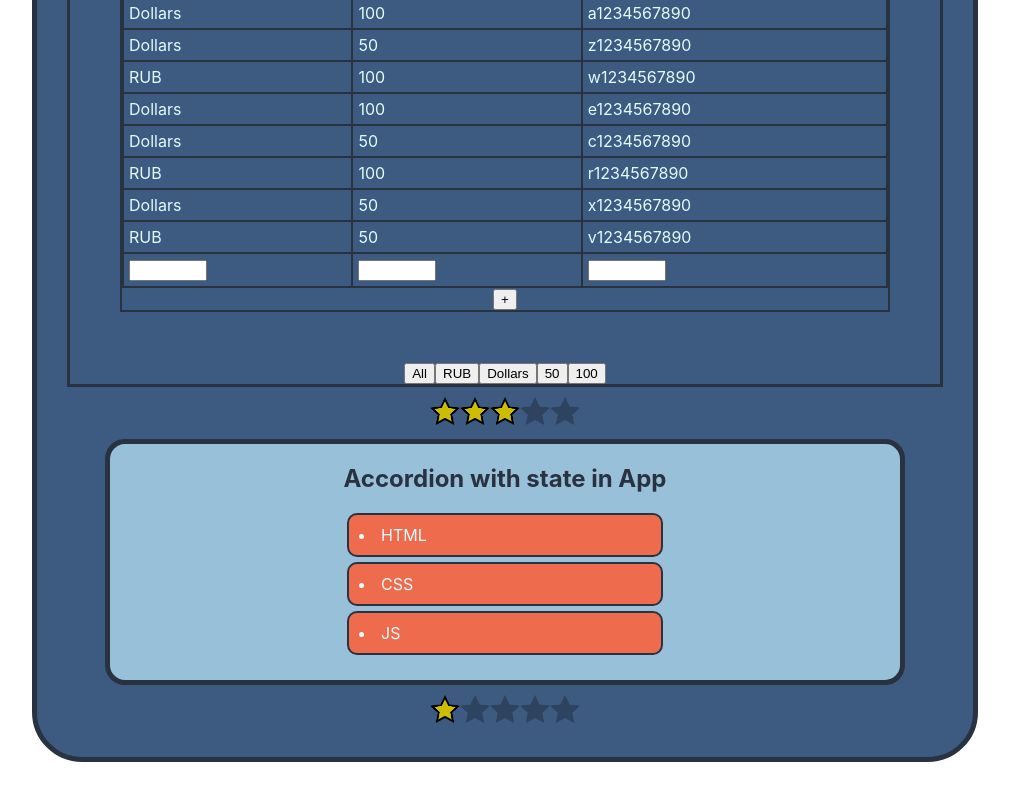
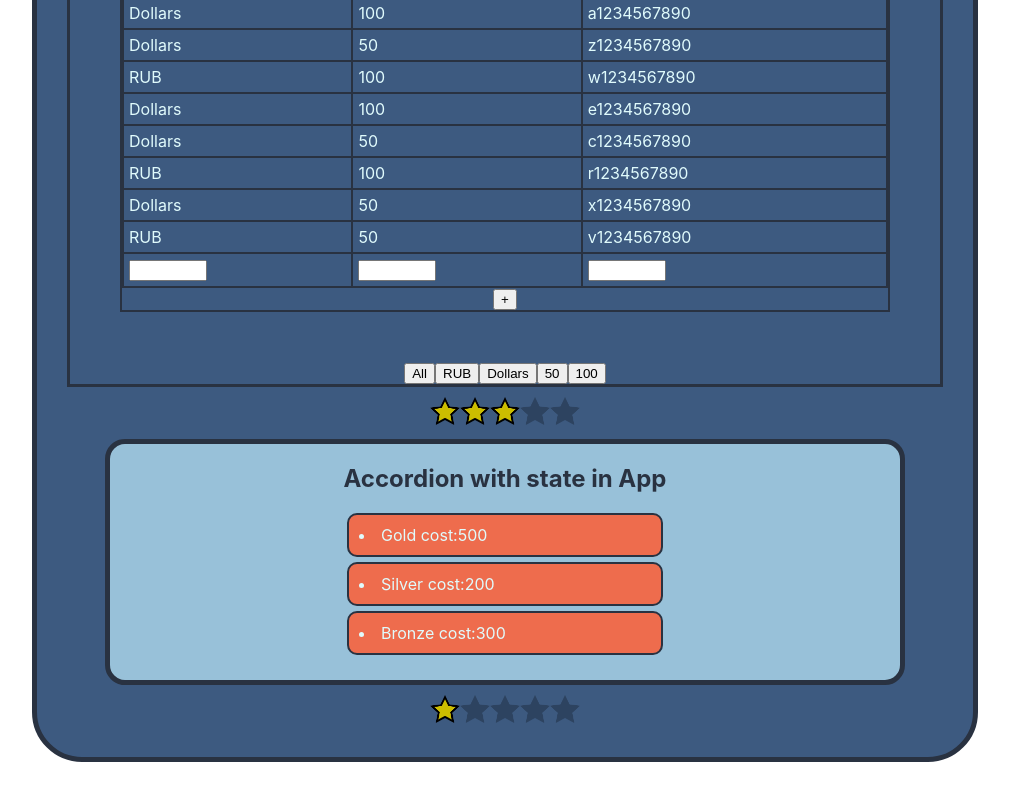
Before and after one commit to Pikadorius/samurai-way-main, a React (Create React App) app: page / in a window 1280 px wide. Shown: the part 1116-1916 px from the top of the page, without its empty margins (135-1144 px from the left). Built offline with nearby package versions, Linux system fonts and the light colour scheme.

Commit message:
added some features to Accordion.tsx

```diff
--- a/src/App.tsx
+++ b/src/App.tsx
@@ -53,7 +53,12 @@ function App() {
                        collapsed={!onOff}/>*/}
             <UncontrolledRating rating={3}/>
             <Accordion titleValue={"Accordion with state in App"}
-                       listValue={["HTML", "CSS", "JS"]}
+                       listValue={[
+                           {id:0, title:'Gold', value:'500'},
+                           {id:1, title:'Silver', value:'200'},
+                           {id:2, title:'Bronze', value:'300'},
+                       ]}
+                       clicked={(value: any, list: string)=>console.log(`${value} in ${list} clicked`)}
                        collapsed={accordionCollapsed}
                        collapse={collapseList}/>
             <UncontrolledRating rating={1}/>
--- a/src/Components/Accordion/Accordion.tsx
+++ b/src/Components/Accordion/Accordion.tsx
@@ -1,22 +1,29 @@
 import React from "react";
 import s from './Accordion.module.css';
+
+type ItemType = {
+    id: number
+    title: string
+    value: any
+}
 
 type AccordionPropsType = {
     titleValue: string,
     /**
-     * Elements that show when accorion not collapsed
+     * Elements that show when accordion not collapsed
      */
-    listValue: Array<string>,
+    listValue: ItemType[]
     collapsed: boolean,
     collapse: () => void
+    clicked: (value: any, list: string)=>void
 }
 
-const Accordion: React.FC<AccordionPropsType> = ({titleValue, listValue, collapsed, collapse}) => {
+const Accordion: React.FC<AccordionPropsType> = ({titleValue, listValue, collapsed, collapse, clicked}) => {
     console.log("Accordion rendering")
     return (
         <div className={s.content}>
             <AccordionTitle title={titleValue} collapse={collapse}/>
-            {!collapsed && <AccordionBody list={listValue}/>}
+            {!collapsed && <AccordionBody list={listValue} clicked={(value)=>clicked(value,titleValue)}/>}
         </div>
     );
 }
@@ -36,7 +43,8 @@ const AccordionTitle = (props: AccordionTitlePropsType) => {
 }
 
 type AccordionBodyPropsType = {
-    list: Array<string>
+    list: ItemType[]
+    clicked: (value:any)=>void
 }
 
 
@@ -45,7 +53,7 @@ const AccordionBody = (props: AccordionBodyPropsType) => {
     return (
         <div>
             <ol>
-                {props.list.map((item, index) => <li key={index + 1}>{item}</li>)}
+                {props.list.map(i => <li key={i.id}>{i.title} cost:<span onClick={(e)=>props.clicked(i.value)}>{i.value}</span></li>)}
             </ol>
         </div>
     );
```
Also changed, not shown: 1 other file (tests, documents, lock files or other folders).
